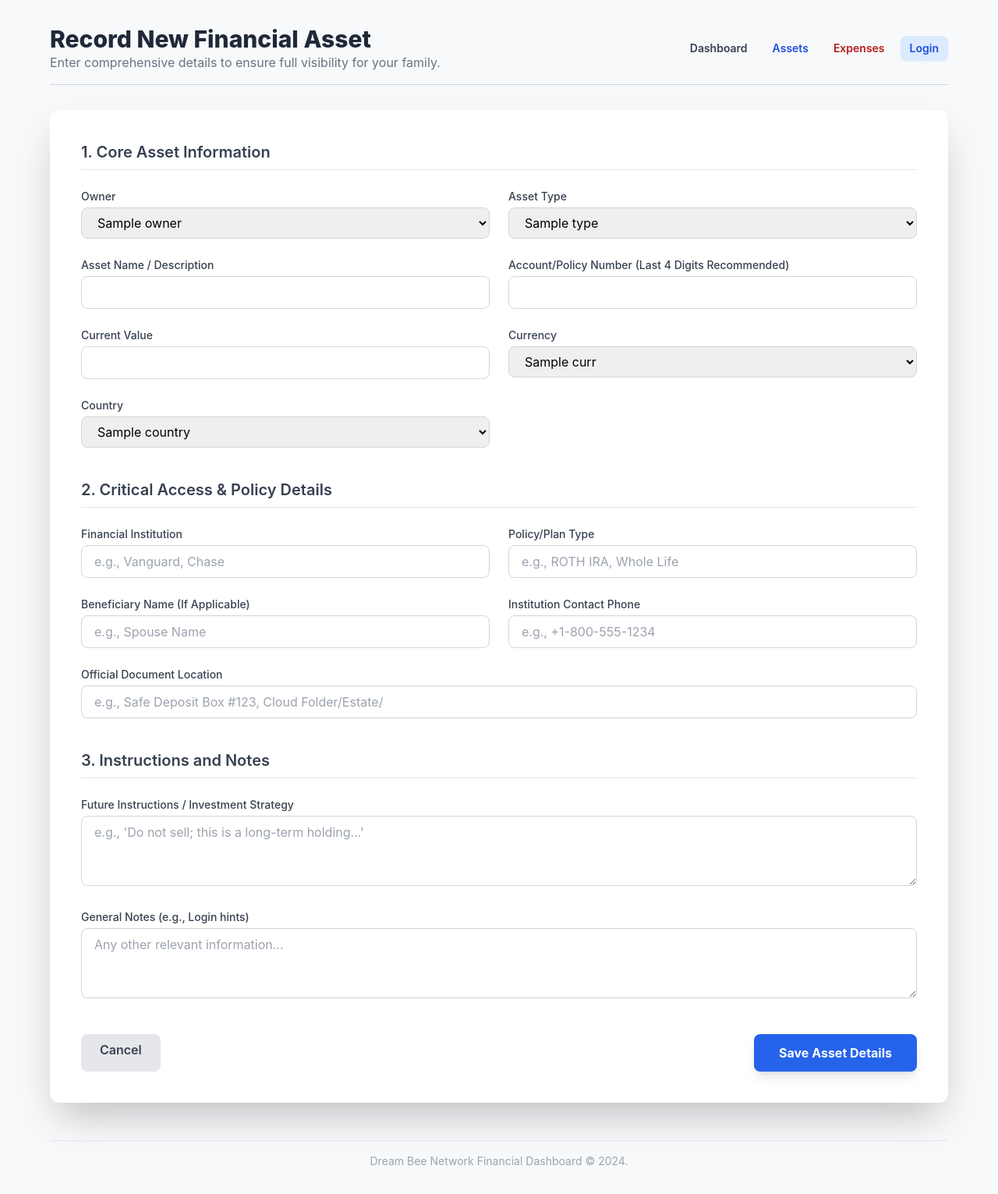
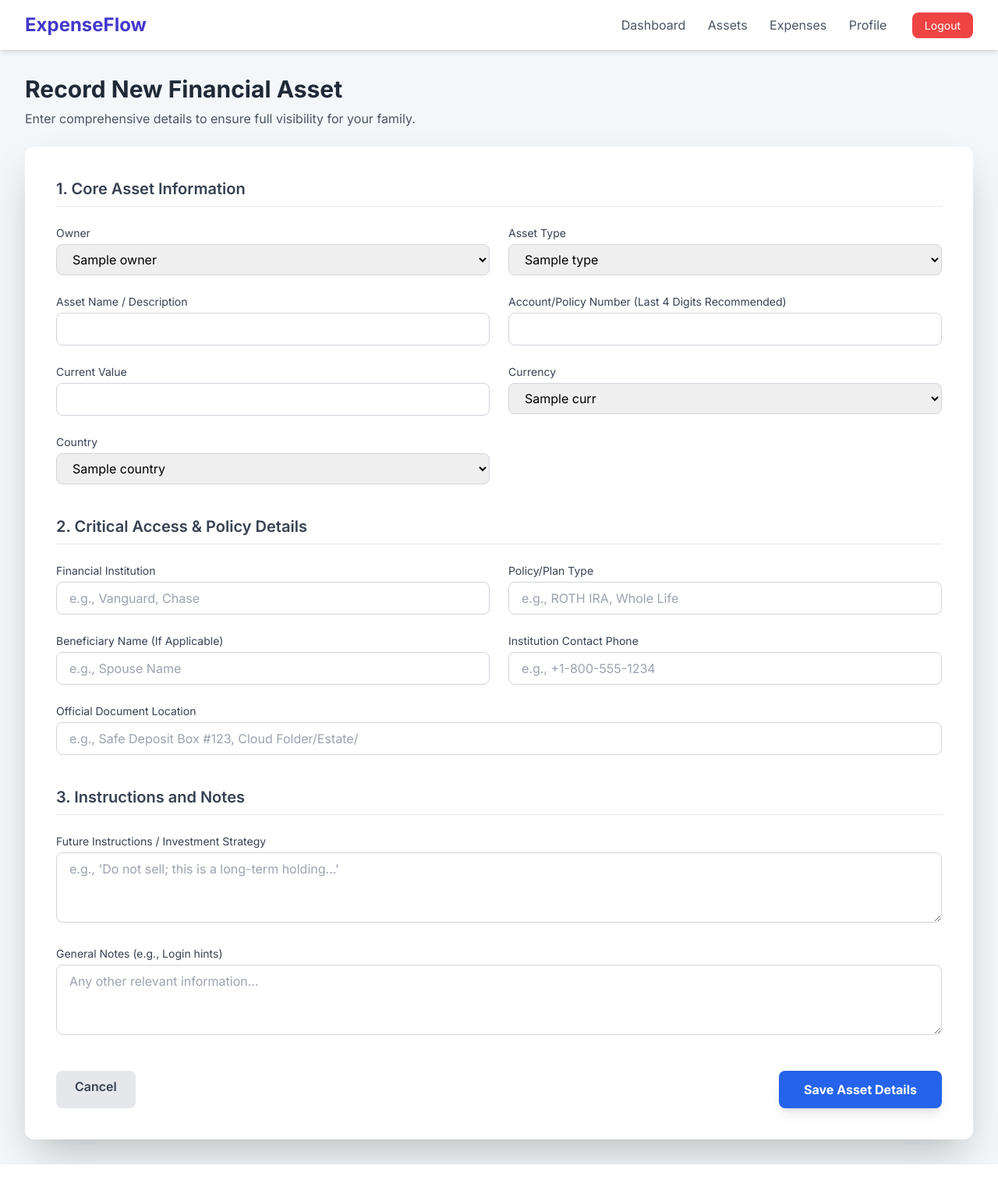
Before and after one commit to foyruser/Family-Financial-Dashboard, a Flask app: template templates/add_asset.html in a window 1280 px wide. Shown: the whole page at 78% size. After the commit the page ends 1493 px from the top, so only its background shows below. Run offline with Flask 3, Linux system fonts and the light colour scheme; the template is opened without the code that fills it: most values are stand-ins (such as "Sample title", 1, 10 or a date in 2020); parts of the project's set-up code (start-up, migrations or seed data) failed here and were passed over; some libraries are stand-ins or nearby versions.

Commit message:
Update base.html

```diff
--- a/templates/base.html
+++ b/templates/base.html
@@ -3,55 +3,55 @@
 <head>
     <meta charset="UTF-8">
     <meta name="viewport" content="width=device-width, initial-scale=1.0">
-    <title>{% block title %}Family Financial Dashboard{% endblock %}</title>
+    <title>{% block title %}ExpenseFlow App{% endblock %}</title>
+    <!-- Load Tailwind CSS -->
     <script src="https://cdn.tailwindcss.com"></script>
     <style>
-        body { font-family: 'Inter', sans-serif; background-color: #f7f9fb; }
+        @import url('https://fonts.googleapis.com/css2?family=Inter:wght@300;400;600;700;800&display=swap');
+        body {
+            font-family: 'Inter', sans-serif;
+            background-color: #f4f7f9;
+        }
+        /* Style for scrollable lists or sections */
+        .scroll-list::-webkit-scrollbar {
+            width: 6px;
+        }
+        .scroll-list::-webkit-scrollbar-thumb {
+            background-color: #cbd5e1;
+            border-radius: 3px;
+        }
     </style>
 </head>
-<body class="min-h-screen p-4 sm:p-8">
-    <div class="max-w-6xl mx-auto">
-
-        <header class="flex flex-col sm:flex-row justify-between items-start sm:items-center mb-8 pb-4 border-b border-gray-300">
-            <div class="mb-4 sm:mb-0">
-                <h1 class="text-3xl font-extrabold text-gray-800">
-                    {% block header_title %}Dashboard{% endblock %}
-                </h1>
-                <p class="text-gray-500">
-                    {% block header_subtitle %}Welcome to your financial hub.{% endblock %}
-                </p>
+<body class="min-h-screen">
+    <header class="bg-white shadow-md sticky top-0 z-10">
+        <nav class="max-w-7xl mx-auto px-4 sm:px-6 lg:px-8 py-4 flex justify-between items-center">
+            <div class="text-2xl font-bold text-indigo-700">
+                {% block navbar_title %}ExpenseFlow{% endblock %}
             </div>
-
-            <nav class="flex space-x-2 items-center text-sm">
-                <a href="{{ url_for('home') }}" class="px-3 py-1.5 font-semibold rounded-lg text-gray-700 hover:bg-gray-200 transition-colors">Dashboard</a>
-                <a href="{{ url_for('index') }}" class="px-3 py-1.5 font-semibold rounded-lg text-blue-700 hover:bg-blue-100 transition-colors">Assets</a>
-                <a href="{{ url_for('expenses') }}" class="px-3 py-1.5 font-semibold rounded-lg text-red-700 hover:bg-red-100 transition-colors">Expenses</a>
-
-                {% if current_user.is_authenticated and current_user.is_admin %}
-                <a href="{{ url_for('admin_approve_users') }}" class="px-3 py-1.5 font-semibold rounded-lg text-amber-700 hover:bg-amber-100 transition-colors">Admin Approval</a>
-                {% endif %}
-
-                {% if current_user.is_authenticated %}
-                <a href="{{ url_for('profile') }}" class="ml-3 px-3 py-1.5 bg-gray-100 text-gray-700 font-semibold rounded-lg hover:bg-gray-200 transition-colors shadow-sm">
-                    <span class="hidden sm:inline">Profile | </span>{{ current_user.username }}
-                </a>
-                <a href="{{ url_for('logout') }}" class="px-3 py-1.5 bg-red-100 text-red-700 font-semibold rounded-lg hover:bg-red-200 transition-colors shadow-sm">Logout</a>
-                {% else %}
-                <a href="{{ url_for('login') }}" class="px-3 py-1.5 bg-blue-100 text-blue-700 font-semibold rounded-lg hover:bg-blue-200 transition-colors shadow-sm">Login</a>
-                {% endif %}
+            <div>
+                <a href="{{ url_for('home') }}" class="text-gray-600 hover:text-indigo-600 font-medium px-3">Dashboard</a>
+                <a href="{{ url_for('index') }}" class="text-gray-600 hover:text-indigo-600 font-medium px-3">Assets</a>
+                <a href="{{ url_for('expenses') }}" class="text-gray-600 hover:text-indigo-600 font-medium px-3">Expenses</a>
+                <a href="{{ url_for('profile') }}" class="text-gray-600 hover:text-indigo-600 font-medium px-3">Profile</a>
+                <a href="{{ url_for('logout') }}" class="ml-4 px-4 py-2 bg-red-500 text-white rounded-lg text-sm hover:bg-red-600 transition">Logout</a>
+            </div>
         </nav>
     </header>
 
+    <main class="max-w-7xl mx-auto px-4 sm:px-6 lg:px-8 py-8">
+
+        <!-- Flash Messages -->
         {% with messages = get_flashed_messages(with_categories=true) %}
             {% if messages %}
-                <div class="mb-6 space-y-2">
+                <div class="space-y-3 mb-6">
                     {% for category, message in messages %}
-                    <div class="p-3 text-sm rounded-lg border
-                        {% if category == 'success' %}bg-green-100 text-green-700 border-green-300
-                        {% elif category == 'error' %}bg-red-100 text-red-700 border-red-300
-                        {% elif category == 'warning' %}bg-amber-100 text-amber-700 border-amber-300
-                        {% else %}bg-blue-100 text-blue-700 border-blue-300
-                        {% endif %}">
+                        <div class="p-4 rounded-lg text-white font-medium
+                            {% if category == 'success' %}bg-green-500
+                            {% elif category == 'error' %}bg-red-500
+                            {% elif category == 'info' %}bg-blue-500
+                            {% elif category == 'warning' %}bg-yellow-500
+                            {% else %}bg-gray-500{% endif %}"
+                            role="alert">
                             {{ message }}
                         </div>
                     {% endfor %}
@@ -59,14 +59,12 @@
             {% endif %}
         {% endwith %}
 
-        <main>
-            {% block content %}
-            {% endblock %}
+        <!-- Page Header -->
+        <h1 class="text-3xl font-bold text-gray-800 mb-2">{% block header_title %}Page Title{% endblock %}</h1>
+        <p class="text-gray-600 mb-6">{% block header_subtitle %}{% endblock %}</p>
+
+        <!-- Main Content Block -->
+        {% block content %}{% endblock %}
     </main>
-
-        <footer class="mt-12 pt-4 border-t border-gray-200 text-center text-sm text-gray-400">
-            Dream Bee Network Financial Dashboard &copy; 2024.
-        </footer>
-    </div>
 </body>
 </html>
```
Lines whose indentation alone changed are shown as unchanged.
